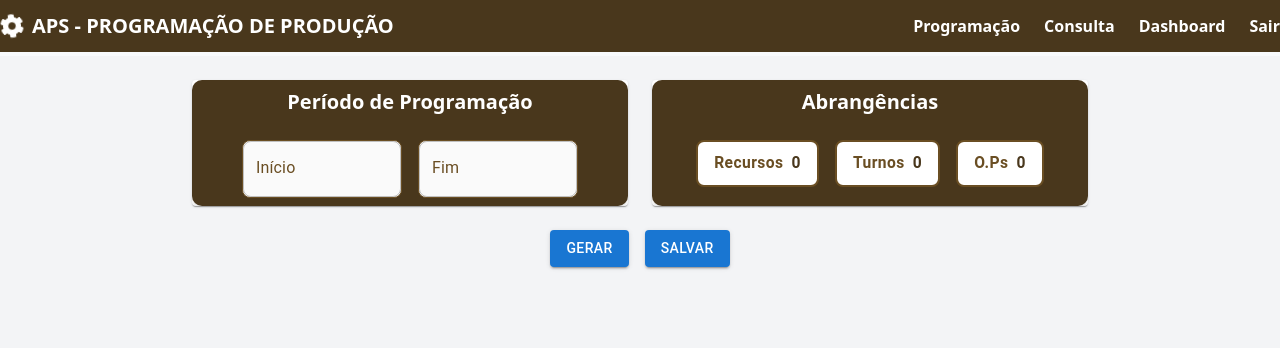
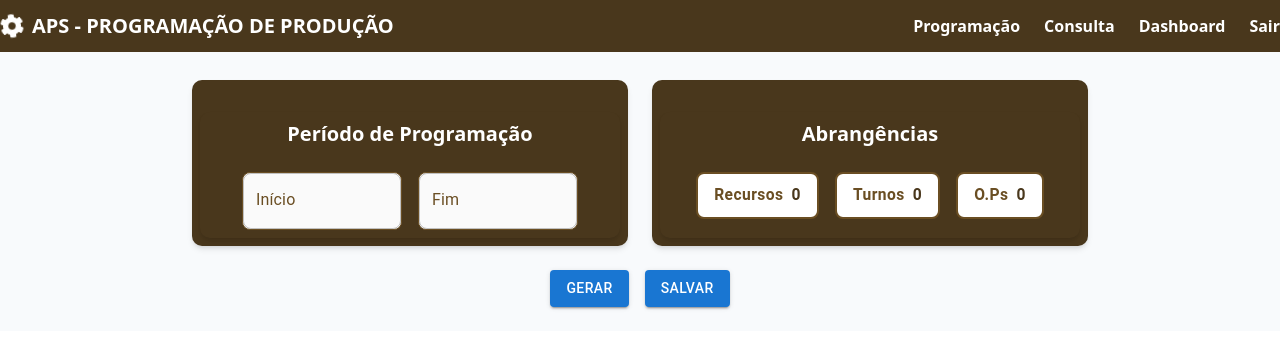
Before and after one commit to Vrodriz/Project_APS, a Next.js app: page / in a window 1280 px wide. Shown: the top 348 px of the page. Built offline with nearby package versions, Linux system fonts and the light colour scheme.

Commit message:
:sparkles: updates

```diff
--- a/src/app/FirstPage/Firstpage.tsx
+++ b/src/app/FirstPage/Firstpage.tsx
@@ -2,7 +2,8 @@
 
 import Abrangencias from '@/app/FirstPage/component/Abrangências/Abrangencias';
 import ProgramacaoInteligente from './component/periododeProgramacao';
-import { Button, Card } from '@mui/material';
+import Card from '@/app/components/Card';
+import { Button } from '@mui/material';
 import { useState } from 'react';
 
 export default function Home() {
@@ -18,18 +19,16 @@ export default function Home() {
   };
 
   return (
-    <div className="p-6 bg-gray-100 min-h-screen flex flex-col items-center">
+    <div className="p-6 flex flex-col items-center">
       {/* Conteúdo */}
       <div className="grid sm:grid-cols-1 lg:grid-cols-2 gap-6 w-full max-w-4xl">
         {/* Card Programação Inteligente */}
-        <Card
-        >
+        <Card>
           <ProgramacaoInteligente />
         </Card>
 
         {/* Card Abrangências */}
-        <Card
-        >
+        <Card>
           <Abrangencias />
         </Card>
       </div>
--- a/src/app/globals.css
+++ b/src/app/globals.css
@@ -1,26 +1,3 @@
 @tailwind base;
 @tailwind components;
 @tailwind utilities;
-
-@keyframes typing {
-  from {
-    width: 0;
-  }
-  to {
-    width: 100%;
-  }
-}
-
-@keyframes blink {
-  from, to {
-    border-color: transparent;
-  }
-  50% {
-    border-color: white;
-  }
-}
-
-.animate-typing {
-  display: inline-block;
-  animation: typing 4s steps(30, end), blink 0.8s step-end infinite;
-}
```
